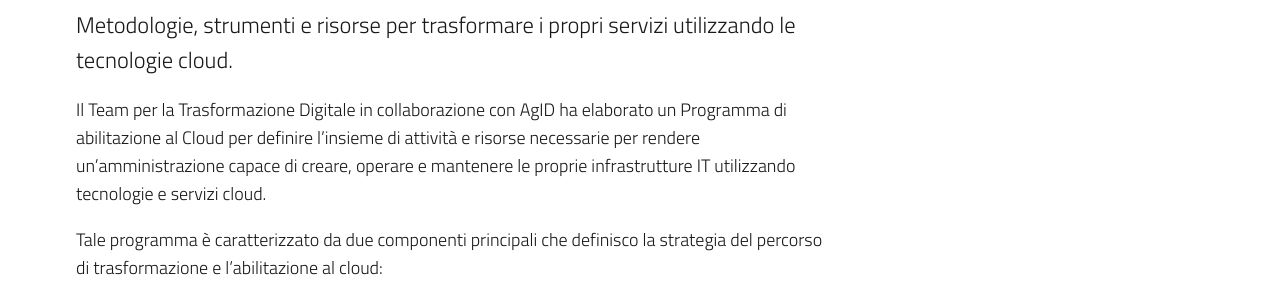
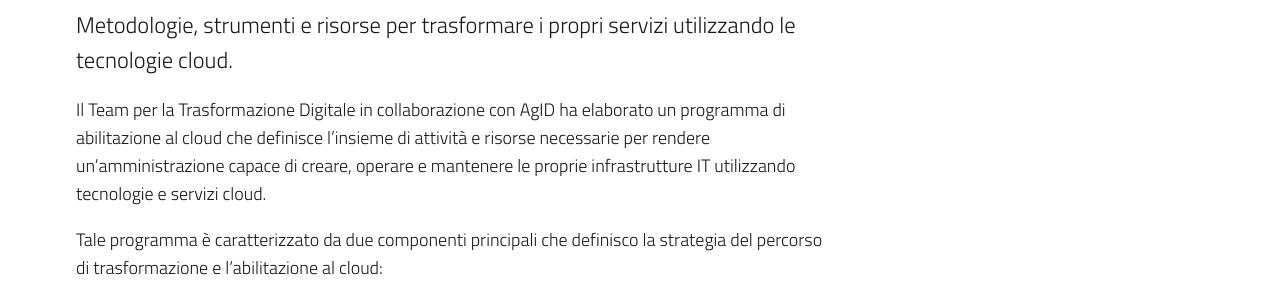
Before and after one commit to italia/cloud.italia.it, a Jekyll site: the page built from it/cloud-enablement.md, in a window 1280 px wide. Shown: the part 357-650 px from the top of the page. Built offline with Jekyll 4.4.1, drawn with Linux system fonts in a browser that asks for light colours.

Commit message:
Update cloud-enablement.md

```diff
--- a/it/cloud-enablement.md
+++ b/it/cloud-enablement.md
@@ -7,8 +7,8 @@
 order: 2
 ---
 
-Il Team per la Trasformazione Digitale in collaborazione con AgID ha elaborato un Programma di
-abilitazione al Cloud per definire l'insieme di attività e risorse necessarie
+Il Team per la Trasformazione Digitale in collaborazione con AgID ha elaborato un programma di
+abilitazione al cloud che definisce l'insieme di attività e risorse necessarie
 per rendere un’amministrazione capace di creare, operare e mantenere le proprie infrastrutture IT
 utilizzando tecnologie e servizi cloud.
 
```
